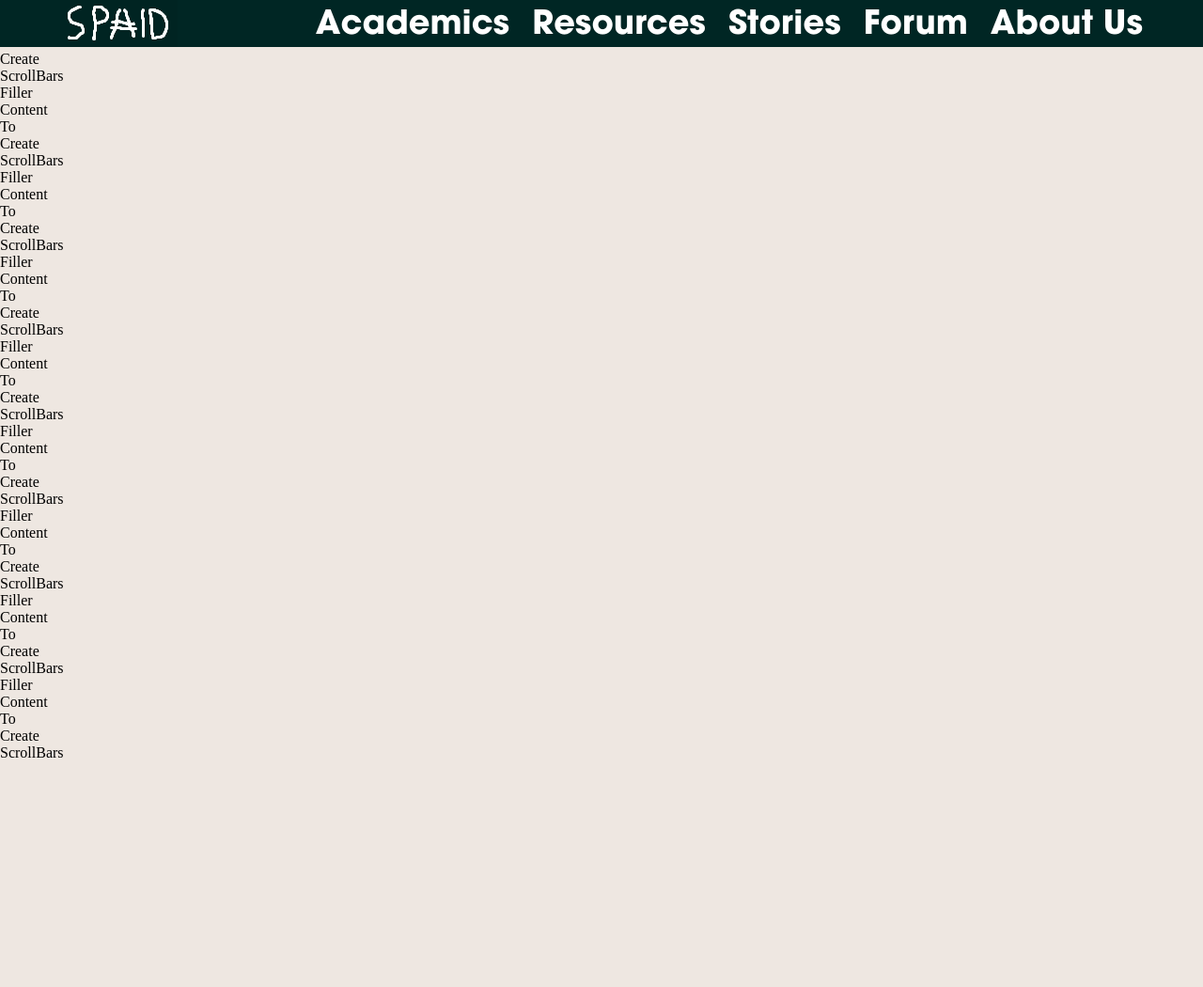
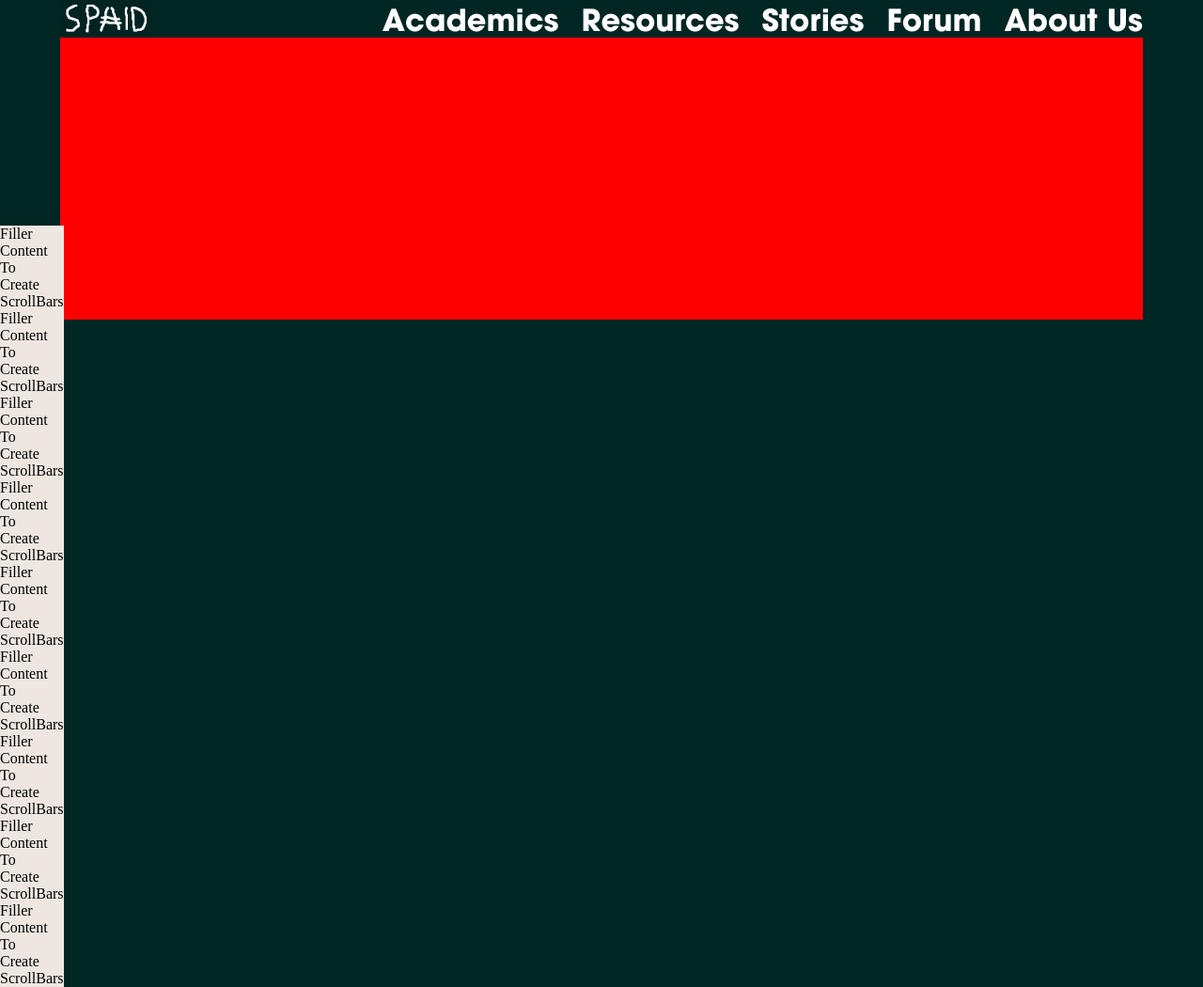
Before and after one commit to paulszefer/SPAID, a PHP site: page / in a window 1280 px wide; the page is wider, and only the part inside the window is pictured. Shown: that part at 94% size. Before the commit the page ends 806 px from the top of that part, so only its background shows below. Run offline with PHP 8.4, Linux system fonts and the light colour scheme.

Commit message:
first commit - updated index and base.css

```diff
--- a/G13/index.html
+++ b/G13/index.html
@@ -18,8 +18,12 @@
 				</ul>
 		</div>
 		<div id="logo">
-			<a href="#" alt="Logo"><img src="images/logo.png" alt="Logo" width="125" height="50"></a>
+			<a href="index.html" alt="Logo"><img src="images/logo.png" alt="Logo" width="100" height="40"></a>
 		</div>
+
+		<div id="slider">
+		</div>
+
 
 
 
--- a/G13/style/base.css
+++ b/G13/style/base.css
@@ -9,26 +9,25 @@ html, body, div, span, applet, object, iframe, h1, h2, h3, h4, h5, h6, p, blockq
 
 
 body {
-	width: 1366px;
-
-	}
+background-color: #002624;
+}
 
 #logo {
-	position: absolute;
+	position: fixed;
 	left: 5%;
 }
 
 #header {
-	position: absolute;
+	position: fixed;
 	width: 100%;
-	height: 50px;
+	height: 40px;
 	background-color: #002624;
 }
 
 #navbar {
-	position: absolute;
+	position: fixed;
 	width: 90%;
-	height: 50px;
+	height: 40px;
 	left: 5%;
 	text-align: right;
 	background-color: #002624;
@@ -40,7 +39,18 @@ body {
 	list-style-type: none;
 }
 
+#slider {
+	position: absolute;
+	top: 40px;
+	left: 5%;
+	width: 90%;
+	background-color: #FF0000;
+	height: 300px;
+}
+
 .maincontent {
+	position: absolute;
+	top: 240px;
 	background-color: #EEE7E1;
 }
 
@@ -63,7 +73,7 @@ a.nav:active {
 .nav {
 	text-decoration: none;
 	margin-left: 20px;
-	font-size: 2.2em;
+	font-size: 2em;
 	font-family: navfont, Georgia, sans-serif;
 }
 
```
